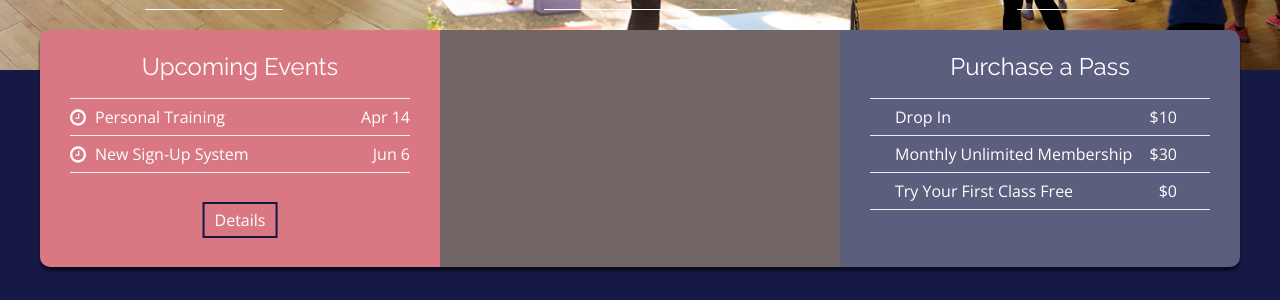
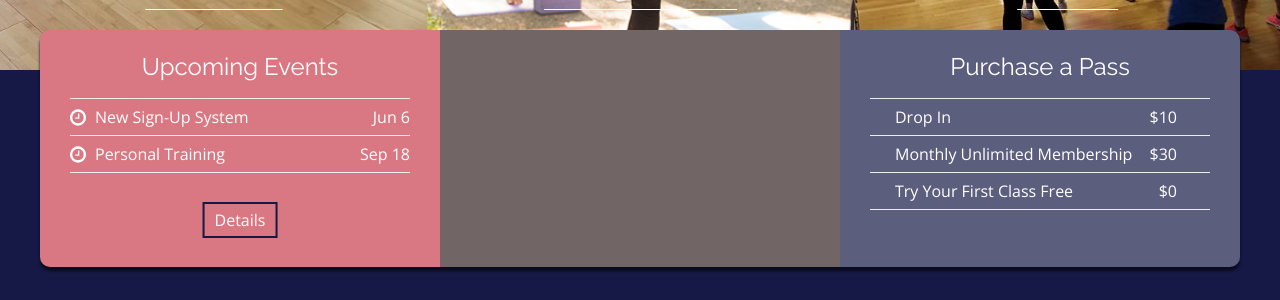
Before and after one commit to rwstone/shapeitup, a Jekyll site: the page built from index.md, in a window 1280 px wide. Shown: the part 408-708 px from the top of the page. Built offline with Jekyll 4.4.1, drawn with Linux system fonts in a browser that asks for light colours; some web fonts are replaced.

Commit message:
Updated Personal Training

```diff
--- a/_events/personal-training.markdown
+++ b/_events/personal-training.markdown
@@ -25,7 +25,7 @@ tags:
 - lipo
 - feast & fiddle
 has_time_and_date: true
-event_date: 2024-04-14 11:00:00 -04:00
+event_date: 2024-09-18 11:00:00 -04:00
 event_end_date: 2025-01-30 11:00:00 -05:00
 class: Personal Training
 ---
```
